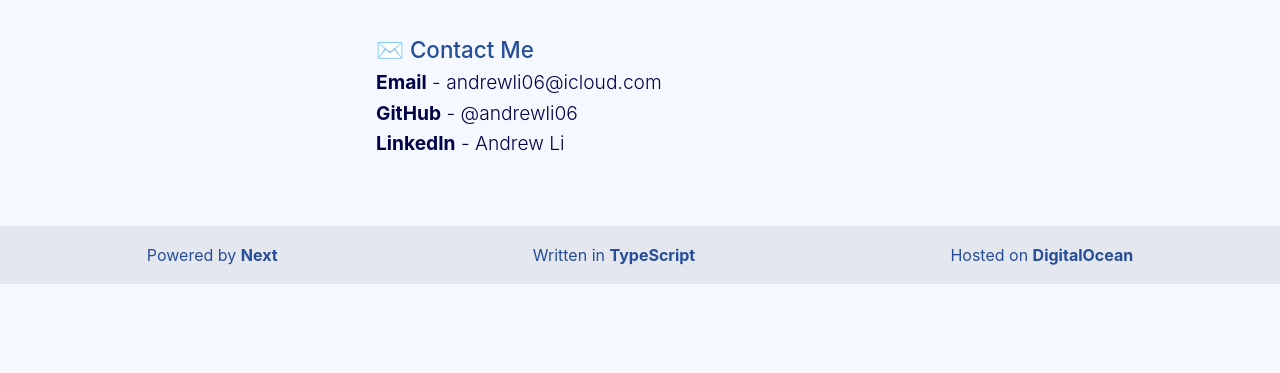
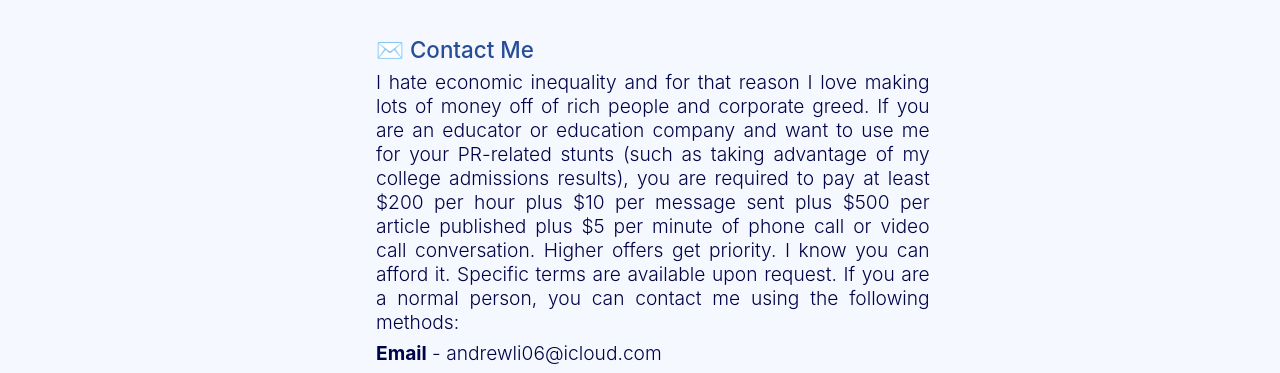
Before and after one commit to andrlime/org.andrewli.website, a Next.js app: page / in a window 1280 px wide. Shown: the part 1489-1862 px from the top of the page. Before the commit the page ends 1773 px from the top, so only its background shows below. Built offline with nearby package versions, Linux system fonts and the light colour scheme; no server answers.

Commit message:
content: i hate rich people and you should too

```diff
--- a/pages/api/projects.ts
+++ b/pages/api/projects.ts
@@ -8,7 +8,7 @@ type Data = {
 }
 
 export default function handler(
-  req: NextApiRequest,
+  _req: NextApiRequest,
   res: NextApiResponse<Array<Data>>
 ) {
   let Airtable = require('airtable');
--- a/pages/index.tsx
+++ b/pages/index.tsx
@@ -111,6 +111,7 @@ const Home: NextPage = () => {
       <p>One of my goals is to take a picture of the Welcome To sign on the border of every state in the US except Alaska and Hawaii, combined with an album of photos from each state. However, I haven&apos;t started this project yet, so this section is empty for now...</p>
     </>)},
     {text: "Contact Me", emoji: "✉️", target: "#contact", content: (<>
+      <p>I hate economic inequality and for that reason I love making lots of money off of rich people and corporate greed. If you are an educator or education company and want to use me for your PR-related stunts (such as taking advantage of my college admissions results), you are required to pay at least $200 per hour plus $10 per message sent plus $500 per article published plus $5 per minute of phone call or video call conversation. Higher offers get priority. I know you can afford it. Specific terms are available upon request. If you are a normal person, you can contact me using the following methods:</p>
       <ContactCard link="mailto:andrewli06@icloud.com" title="Email" value="andrewli06@icloud.com"/>
       <ContactCard link="https://github.com/andrewli06" title="GitHub" value="@andrewli06"/>
       <ContactCard link="https://www.linkedin.com/in/andrew-li-41778a223/" title="LinkedIn" value="Andrew Li"/>
```
